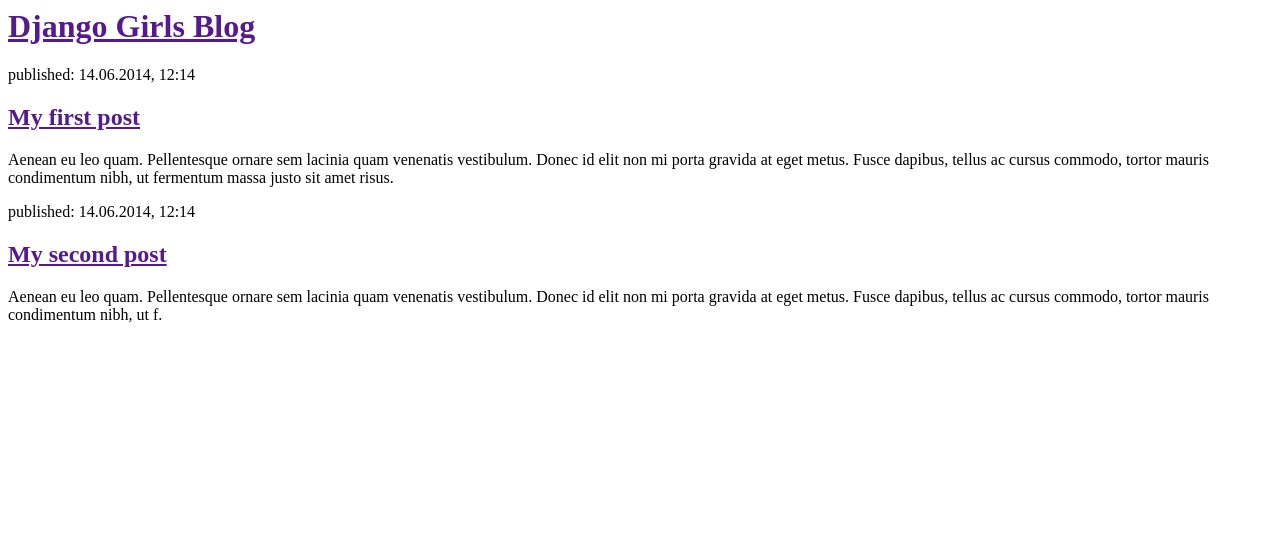
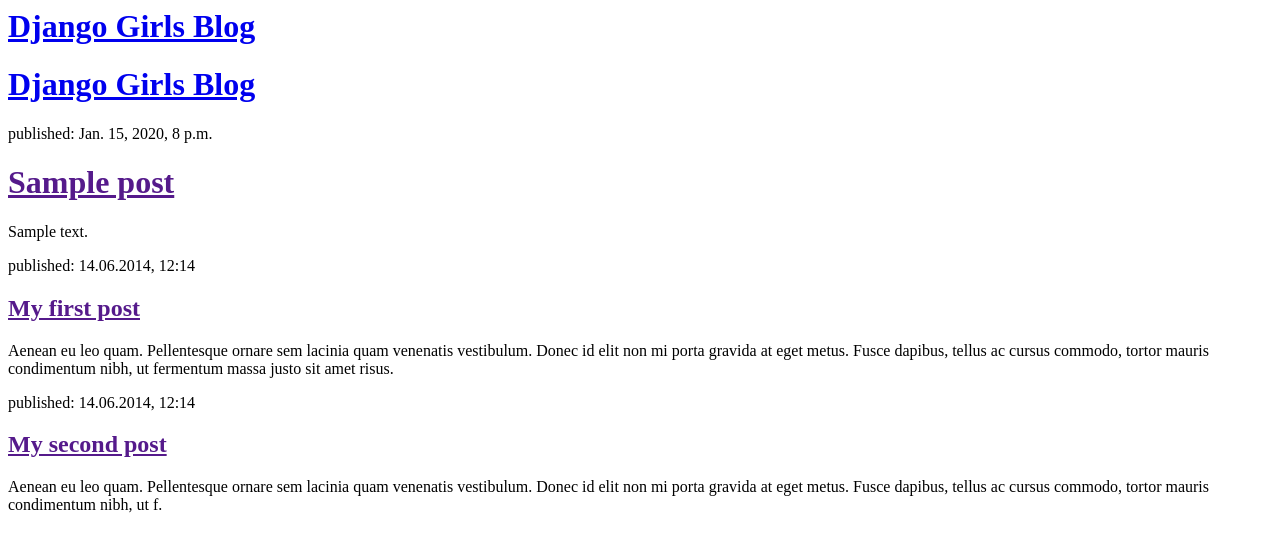
Before and after one commit to bri08/my-first-blog, a Django app: template blog/templates/blog/post_list.html in a window 1280 px wide. Shown: the top 552 px of the page. Run offline with Django 3.2, Linux system fonts and the light colour scheme; the template is opened without the code that fills it: values that come from a table or form of the project are taken from there, others are empty; tables that the repository leaves empty hold one stand-in row (values such as "Sample post").

Commit message:
Modified templates to display posts from database.

```diff
--- a/blog/templates/blog/post_list.html
+++ b/blog/templates/blog/post_list.html
@@ -1,12 +1,24 @@
 <html>
     <head>
-        <title>Django Girls blog</title>
+        <title>Django Girls Blog</title>
     </head>
     <body>
-        <div>
-            <h1><a href="">Django Girls Blog</a></h1>
+
+    <div>
+        <h1><a href="/">Django Girls Blog</a></h1>
+    </div>
+    <div>
+        <h1><a href="/">Django Girls Blog</a></h1>
         </div>
 
+        {% for post in posts %}
+
+    <div>
+        <p>published: {{ post.published_date }}</p>
+        <h1><a href="">{{ post.title }}</a></h1>
+        <p>{{ post.text|linebreaksbr }}</p>
+    </div>
+{% endfor %}
         <div>
             <p>published: 14.06.2014, 12:14</p>
             <h2><a href="">My first post</a></h2>
--- a/blog/views.py
+++ b/blog/views.py
@@ -1,3 +1,7 @@
 from django.shortcuts import render
+from django.utils import timezone
+from .models import Post
+
 def post_list(request):
-    return render(request, 'blog/post_list.html', {})
+    posts = Post.objects.filter(published_date__lte=timezone.now()).order_by('published_date')
+    return render(request, 'blog/post_list.html', {'posts': posts})
```
